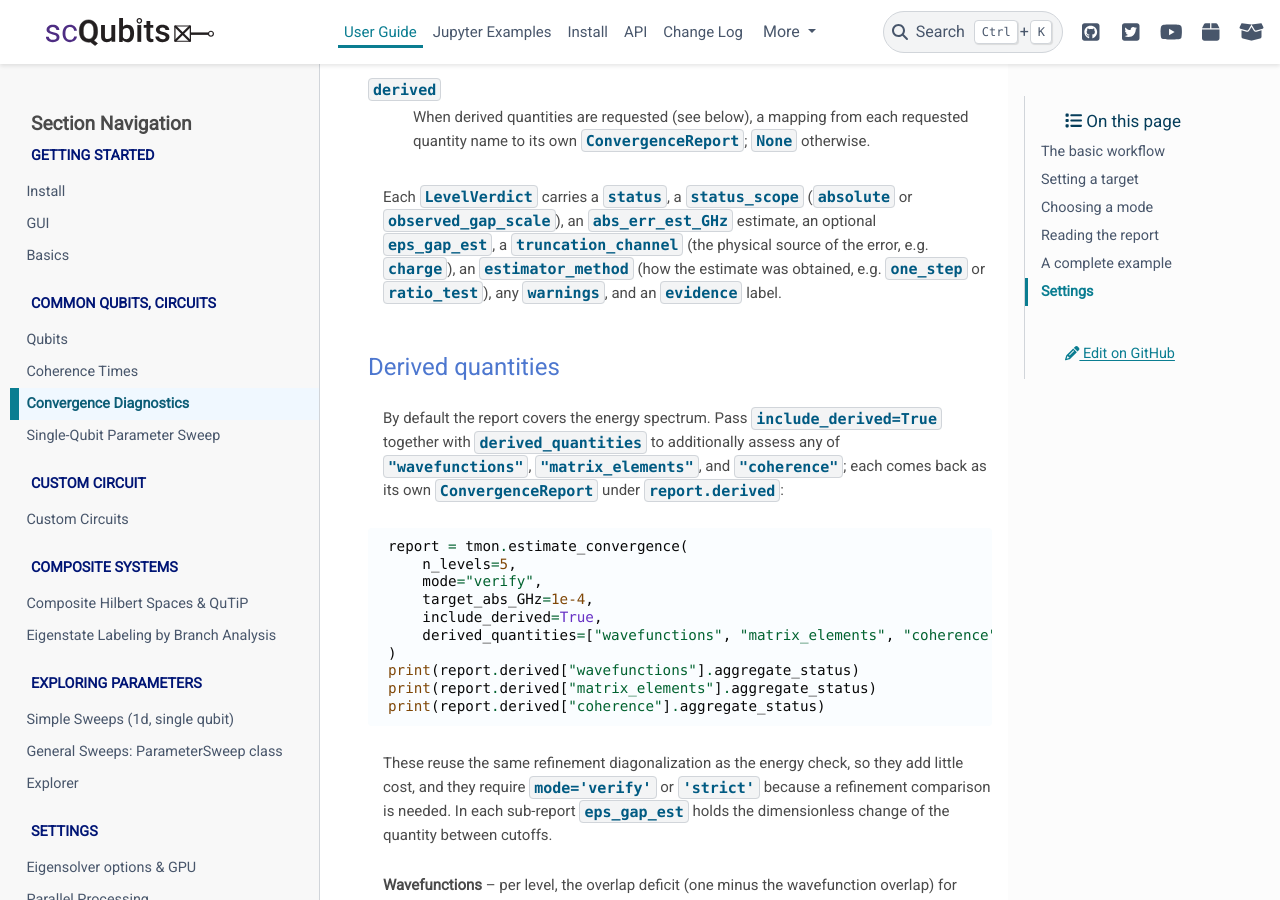
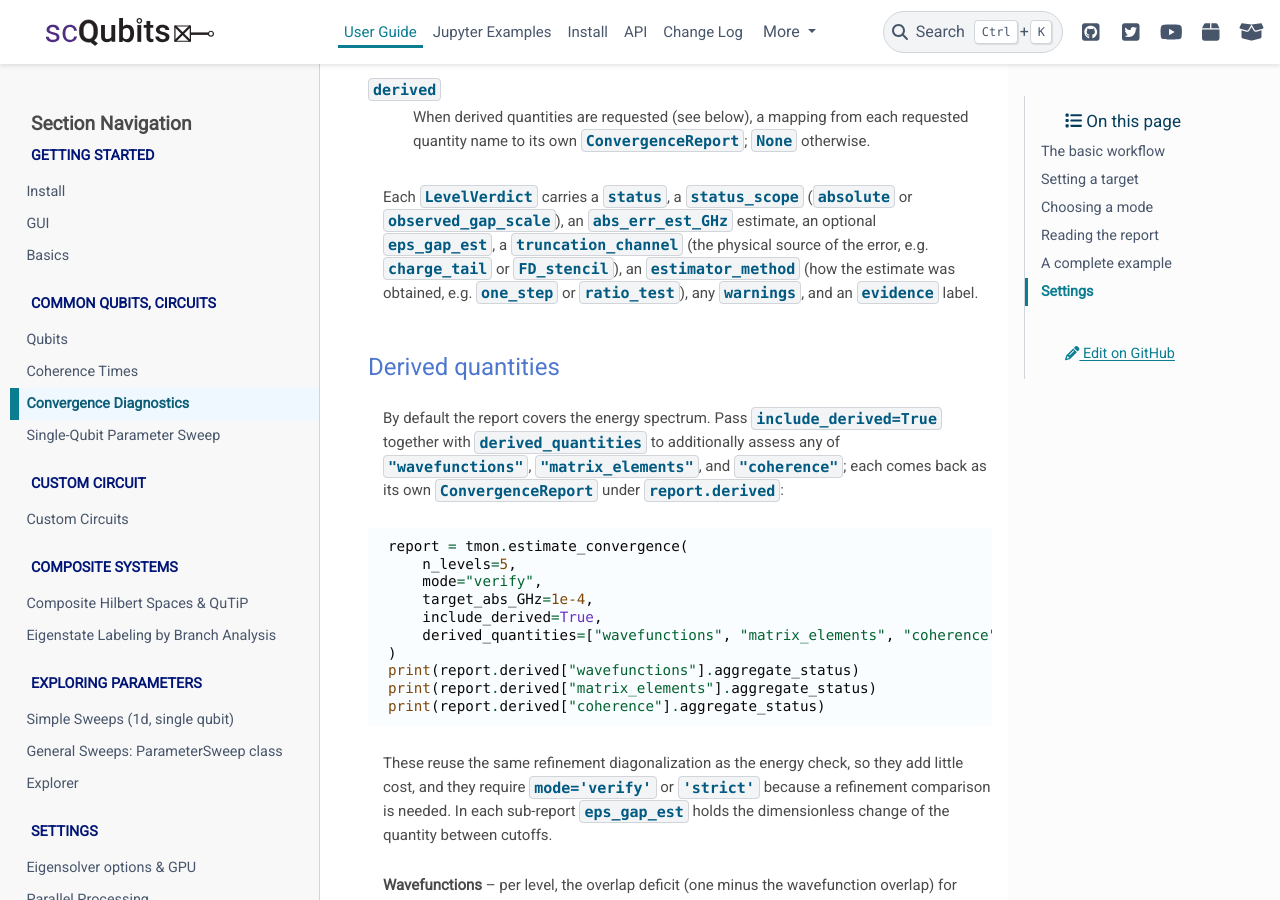
Before and after one commit to scqubits/scqubits-doc, a Sphinx documentation site: the page built from docs/source/guide/convergence/guide-convergence.rst, in a window 1280 px wide and 900 px high, scrolled down 4468 px. Built offline with Sphinx 7.4.7 and the PyData theme 0.15.4, drawn with Linux system fonts in a browser that asks for light colours; pages that are not in the unit, such as notebooks, are missing from menus.

Commit message:
convergence guide: use design-spec channel names in the example
The truncation_channel example referenced the old `charge` label; update it to
the renamed vocabulary (`charge_tail`, `FD_stencil`).

Co-Authored-By: Claude Opus 4.7 <noreply@anthropic.com>

```diff
--- a/docs/source/guide/convergence/guide-convergence.rst
+++ b/docs/source/guide/convergence/guide-convergence.rst
@@ -198,7 +198,8 @@ most useful fields are:
 Each :class:`.LevelVerdict` carries a ``status``, a ``status_scope``
 (``absolute`` or ``observed_gap_scale``), an ``abs_err_est_GHz`` estimate, an
 optional ``eps_gap_est``, a ``truncation_channel`` (the physical source of the
-error, e.g. ``charge``), an ``estimator_method`` (how the estimate was obtained,
+error, e.g. ``charge_tail`` or ``FD_stencil``), an ``estimator_method`` (how the
+estimate was obtained,
 e.g. ``one_step`` or ``ratio_test``), any ``warnings``, and an ``evidence``
 label.
 
```
